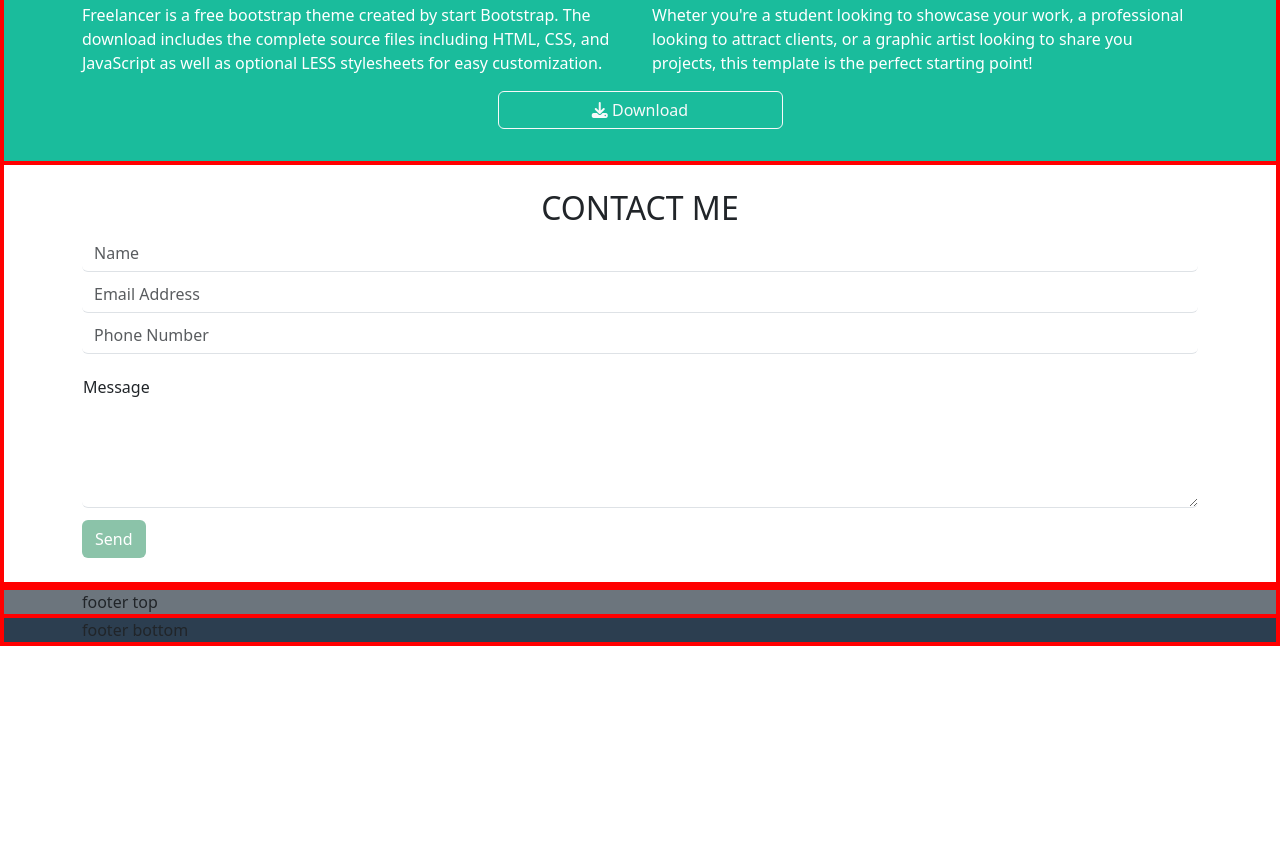
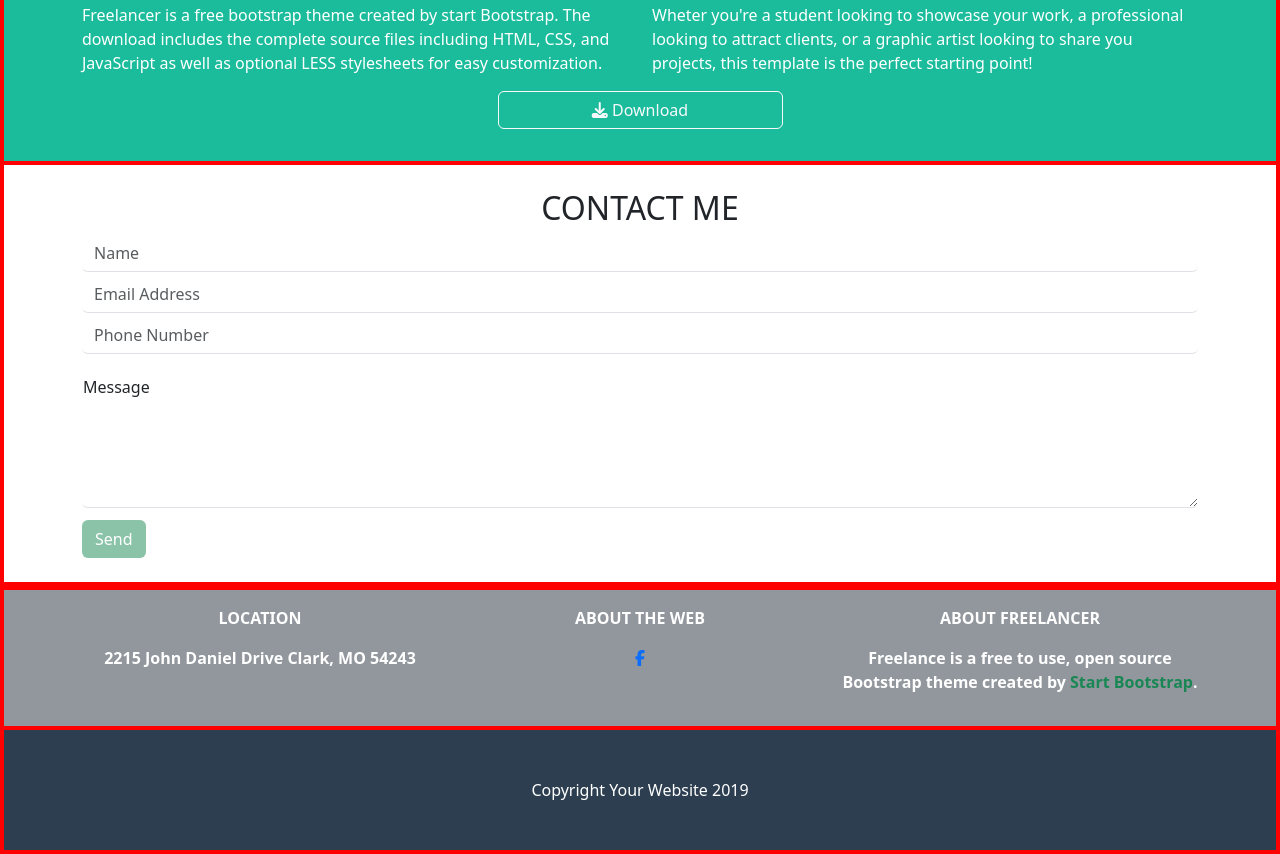
Before and after one commit to adrisala20/html-css-bootstrap-freelancer, a plain HTML site: page index.html in a window 1280 px wide. Shown: the part 889-1743 px from the top of the page. Before the commit the page ends 1535 px from the top, so only its background shows below. Drawn offline with nearby package versions, Linux system fonts and the light colour scheme.

Commit message:
add footer

```diff
--- a/index.html
+++ b/index.html
@@ -141,14 +141,27 @@
   <!-- -------- footer ------ -->
   <footer class="as-debug">
     <!--  a md il footer va in colonna  -->
-    <div class="footer-top bg-secondary as-debug">
+    <div class="footer-top bg-secondary bg-opacity-75 as-debug">
       <div class="container">
-        footer top
+        <div class="row">
+          <div class="col-12 col-md-4 col-xl-4 text-center text-white my-3 fw-semibold  ">
+            <p class=" text-uppercase "> location </p>
+            <p class="text-capitalize text-white  "> 2215 john daniel drive clark, MO 54243</p>
+          </div>
+          <div class="col-12 col-md-4 col-xl-4 text-center text-white my-3 fw-semibold  ">
+            <p class=" text-uppercase "> about the web </p>
+            <a href="#"><i class="fa-brands fa-facebook-f"></i></a>
+          </div>
+          <div class="col-12 col-md-4 col-xl-4 text-center text-white my-3 fw-semibold  ">
+            <p class=" text-uppercase "> about freelancer </p>
+            <p> Freelance is a free to use, open source Bootstrap theme created by <span class="text-capitalize text-success fw-semibold  ">start bootstrap</span>.</p>
+          </div>
+        </div>
       </div>
     </div>
     <div class="footer-bottom bg-footer-bottom as-debug">
-      <div class="container">
-        footer bottom
+      <div class="container my-5">
+        <p class="text-small text-capitalize text-white text-center fs-6  ">copyright your website 2019 </p>
       </div>
     </div>
   </footer>
```
